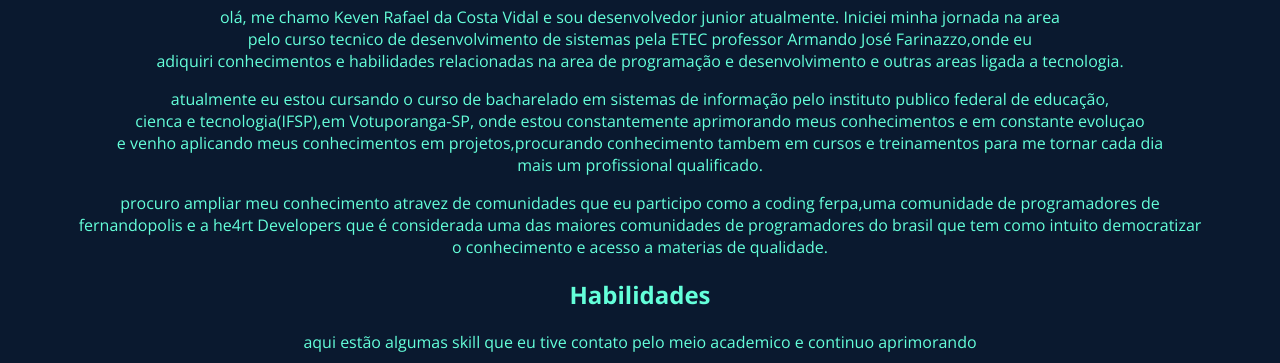
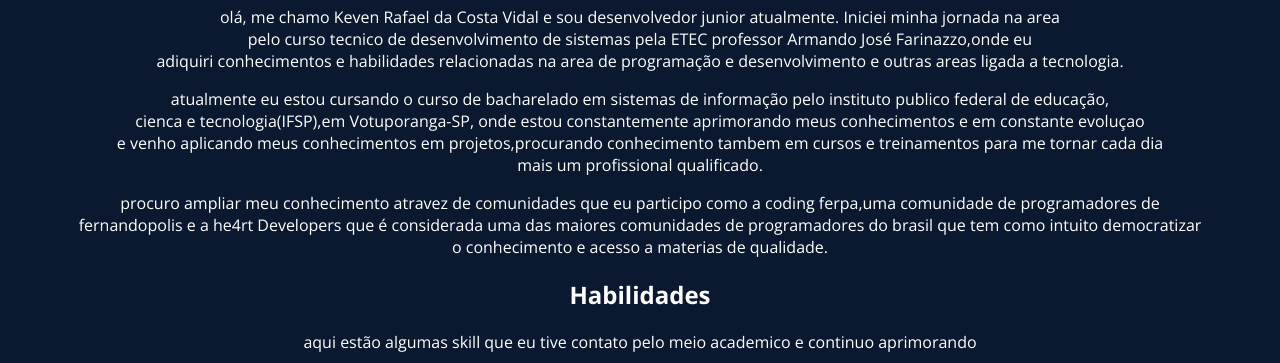
Before and after one commit to KevenRafael1/p, a plain HTML site: page index.html in a window 1280 px wide. Shown: the part 80-443 px from the top of the page. Drawn offline with nearby package versions, Linux system fonts and the light colour scheme.

Commit message:
alteração nas cores

```diff
--- a/style.css
+++ b/style.css
@@ -6,5 +6,5 @@
     background-color: #112240;
 }
 .link{
-    color: #64FFDA;
+    color: white;
 }
```
